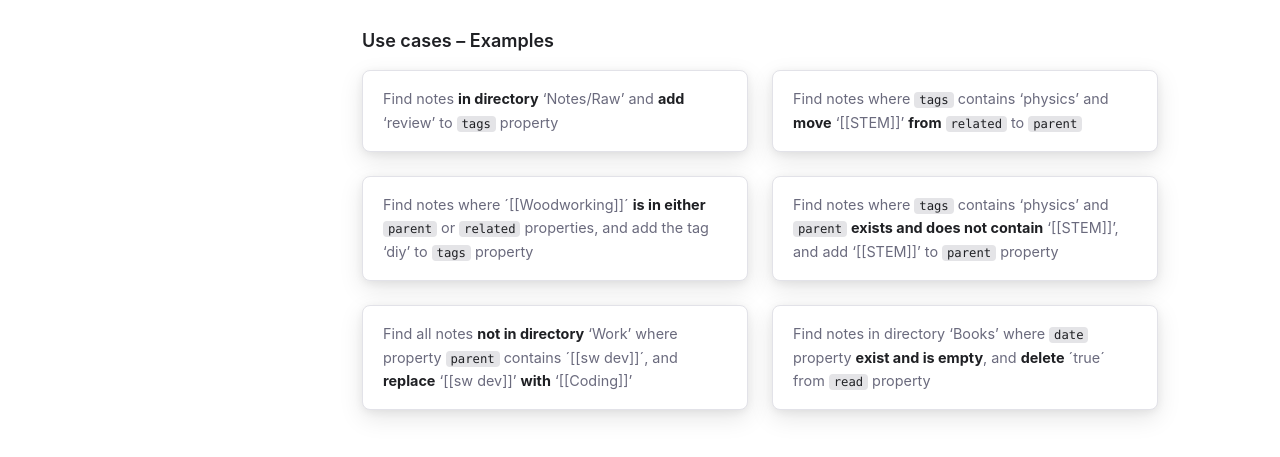
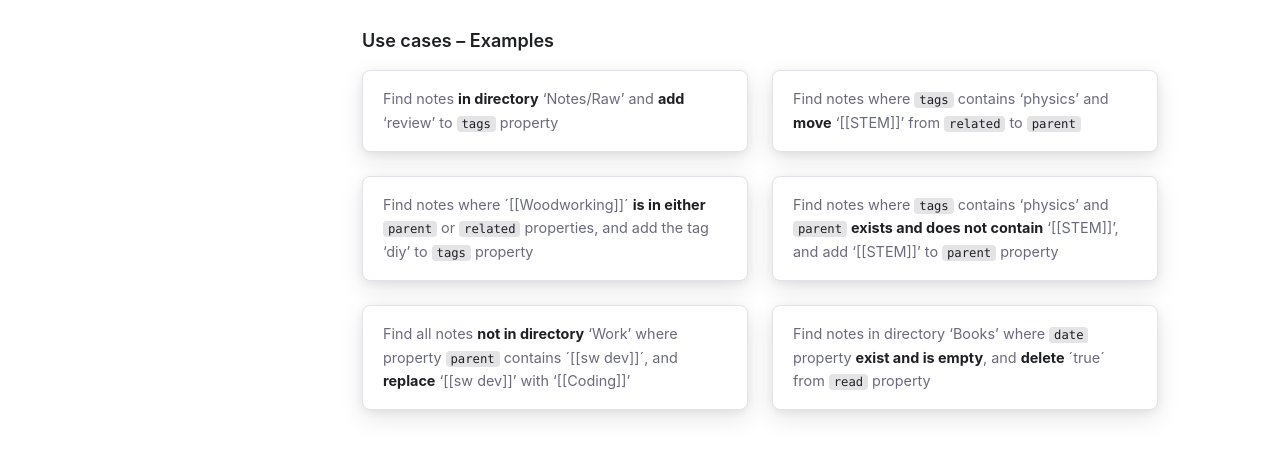
Before and after one commit to fgsanz/obsidian-valet, a React (Vite) app: page /docs in a window 1280 px wide. Shown: the part 229-686 px from the top of the page. Built offline with nearby package versions, Linux system fonts and the light colour scheme; no server answers.

Commit message:
docs page, improved text in use case cards

```diff
--- a/src/client/pages/DocsPage.tsx
+++ b/src/client/pages/DocsPage.tsx
@@ -57,7 +57,7 @@
   {
     author: 'Aiko',
     text: (
-      <>Find notes where <code>tags</code> contains ‘physics’ and <strong>move</strong> ‘[[STEM]]’ <strong>from</strong> <code>related</code> to <code>parent</code></>
+      <>Find notes where <code>tags</code> contains ‘physics’ and <strong>move</strong> ‘[[STEM]]’ from <code>related</code> to <code>parent</code></>
     ),
   },
   {
@@ -75,7 +75,7 @@
   {
     author: 'Yuki',
     text: (
-      <>Find all notes <strong>not in directory</strong> ‘Work’ where property <code>parent</code> contains ´[[sw dev]]´, and <strong>replace</strong> ‘[[sw dev]]’ <strong>with</strong> ‘[[Coding]]’</>
+      <>Find all notes <strong>not in directory</strong> ‘Work’ where property <code>parent</code> contains ´[[sw dev]]´, and <strong>replace</strong> ‘[[sw dev]]’ with ‘[[Coding]]’</>
     ),
   },
   {
```
